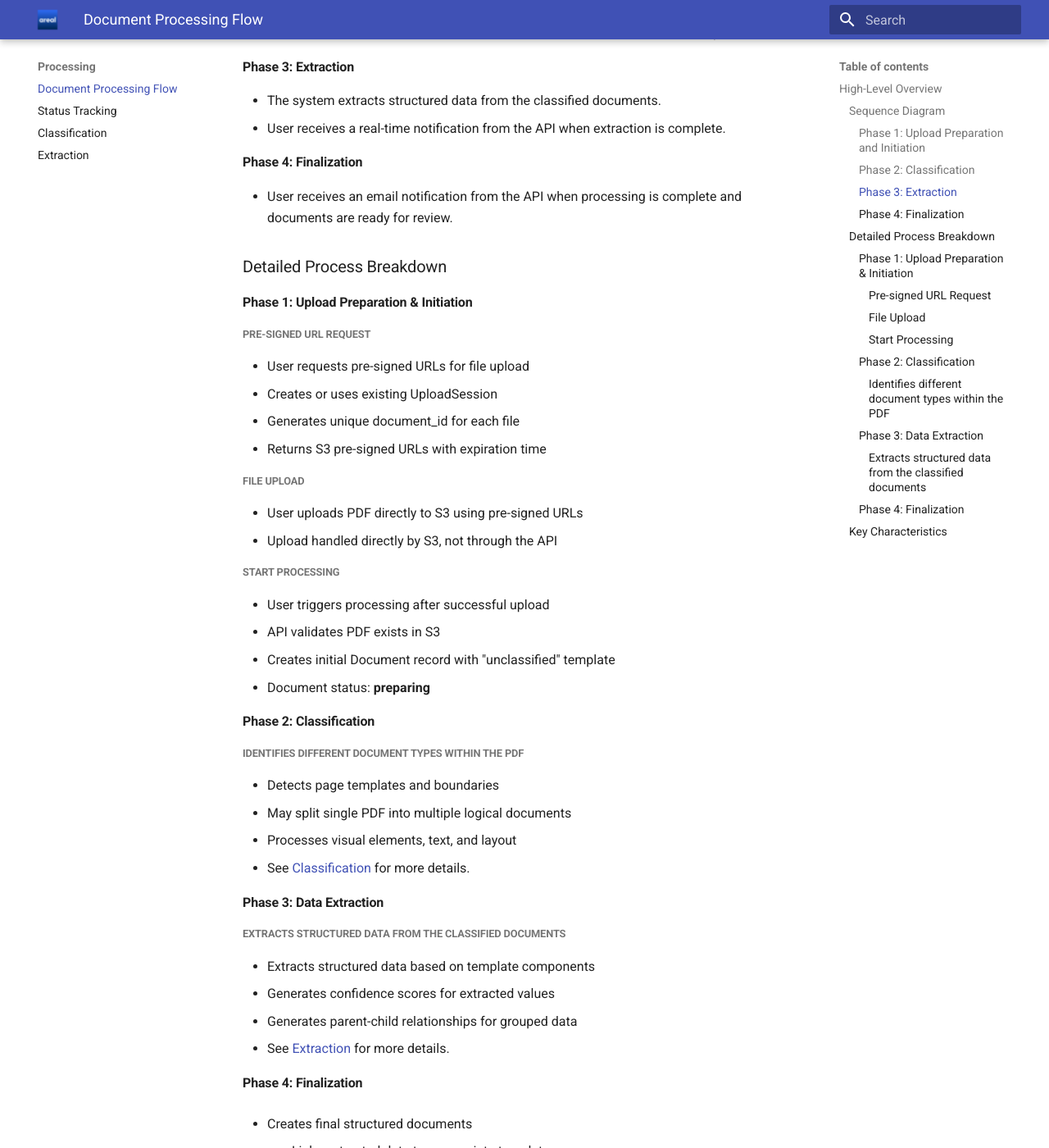
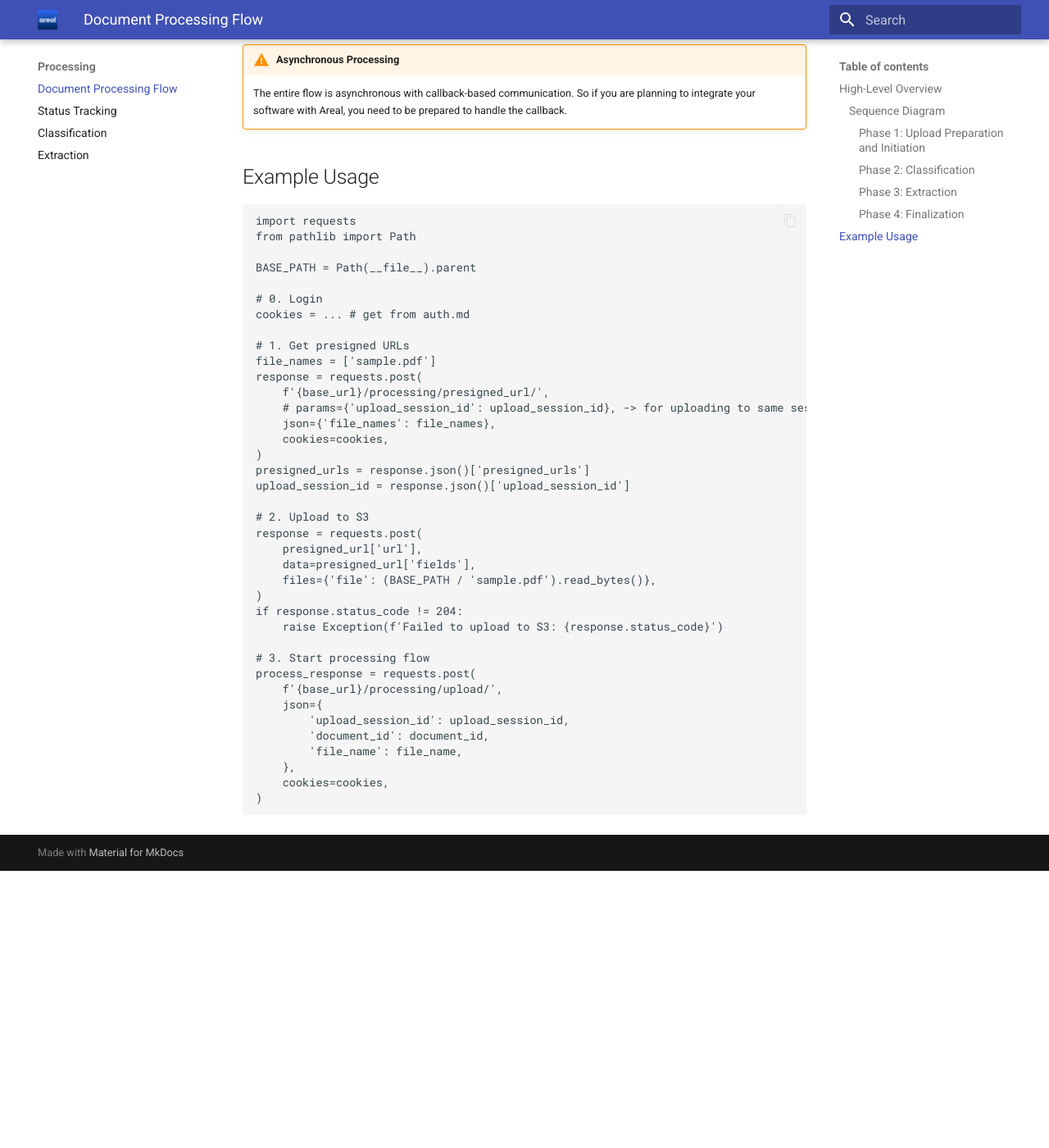
Before and after one commit to Arealai/areal-v2-docs, an MkDocs documentation site: the page built from docs/processing/index.md, in a window 1280 px wide and 1400 px high, scrolled down 1782 px. Shown: the whole window at 82% size. Built offline with MkDocs 1.6.1 and Material for MkDocs 9.7.7, drawn with Linux system fonts in a browser that asks for light colours; after the commit the page ends 2844 px from its top, so only the background shows below that; some of the changed text lies outside the part shown.

````diff
--- a/docs/processing/index.md
+++ b/docs/processing/index.md
@@ -5,17 +5,6 @@
 ## High-Level Overview
 
 The document processing flow transforms a single uploaded PDF into multiple classified documents with extracted structured data. This process involves several microservices working together to analyze, classify, and extract information from mortgage documents.
-
-!!! tip "In a hurry?"
-    Jump to the Dockerfile below 👇.
-
-!!! info "Info Title"
-    This is an info box. You can use it to highlight information.
-
-
-???+ note "Click to expand for more details"
-    Here is some additional information that is hidden by default.
-
 
 ### Sequence Diagram
 
@@ -59,84 +48,65 @@
 ```
 
 #### Phase 1: Upload Preparation and Initiation
-- User requests pre-signed URLs to upload documents.
-- User uploads PDF(s) directly to S3 using the provided URLs.
-- User tells the system to start processing the uploaded document(s).
+1. User requests pre-signed URLs to upload documents. See [Upload Preparation](https://dev-api.v2.areal.ai/api/v2/docs#/processing/api_views_processing_get_presigned_url)
+2. User uploads PDF(s) directly to S3 using the provided URLs.
+3. User tells the system to start processing the uploaded document(s). See [Start Processing](https://dev-api.v2.areal.ai/api/v2/docs#/processing/api_views_processing_start_processing)
 
 #### Phase 2: Classification
 - The system analyzes the uploaded PDF(s) and classifies the document types.
 - User receives a real-time notification from the API when classification is complete.
+- See [Classification](classification.md) section for details.
 
 #### Phase 3: Extraction
 - The system extracts structured data from the classified documents.
 - User receives a real-time notification from the API when extraction is complete.
+- See [Extraction](extraction.md) section for details.
 
 #### Phase 4: Finalization
 - User receives an email notification from the API when processing is complete and documents are ready for review.
 
-### Detailed Process Breakdown
+!!! warning "Asynchronous Processing"
+    The entire flow is asynchronous with callback-based communication. So if you are planning to integrate your software with Areal, you need to be prepared to handle the callback.
 
-#### Phase 1: Upload Preparation & Initiation
+## Example Usage
 
-##### Pre-signed URL Request
+```python
+import requests
+from pathlib import Path
 
-- User requests pre-signed URLs for file upload
-- Creates or uses existing UploadSession
-- Generates unique document_id for each file
-- Returns S3 pre-signed URLs with expiration time
+BASE_PATH = Path(__file__).parent
 
-##### File Upload
+# 0. Login
+cookies = ... # get from auth.md
 
-- User uploads PDF directly to S3 using pre-signed URLs
-- Upload handled directly by S3, not through the API
+# 1. Get presigned URLs
+file_names = ['sample.pdf']
+response = requests.post(
+    f'{base_url}/processing/presigned_url/',
+    # params={'upload_session_id': upload_session_id}, -> for uploading to same session
+    json={'file_names': file_names},
+    cookies=cookies,
+)
+presigned_urls = response.json()['presigned_urls']
+upload_session_id = response.json()['upload_session_id']
 
-##### Start Processing
+# 2. Upload to S3
+response = requests.post(
+    presigned_url['url'],
+    data=presigned_url['fields'],
+    files={'file': (BASE_PATH / 'sample.pdf').read_bytes()},
+)
+if response.status_code != 204:
+    raise Exception(f'Failed to upload to S3: {response.status_code}')
 
-- User triggers processing after successful upload
-- API validates PDF exists in S3
-- Creates initial Document record with "unclassified" template
-- Document status: **preparing**
-
-
-#### Phase 2: Classification
-
-##### Identifies different document types within the PDF
-
-- Detects page templates and boundaries
-- May split single PDF into multiple logical documents
-- Processes visual elements, text, and layout
-- See [Classification](classification.md) for more details.
-
-#### Phase 3: Data Extraction
-
-##### Extracts structured data from the classified documents
-
-- Extracts structured data based on template components
-- Generates confidence scores for extracted values
-- Generates parent-child relationships for grouped data
-- See [Extraction](extraction.md) for more details.
-
-#### Phase 4: Finalization
-
-- Creates final structured documents
-    - Links extracted data to appropriate templates
-    - Establishes component relationships
-    - Sets document status to **completed**
-    - Prepares data for frontend consumption
-
-- Completes the processing workflow
-    - Sends email notification to user
-    - Updates WebSocket clients with completion status
-    - Updates loan information if applicable
-    - Triggers any configured automation (like Copilot)
-     - See [Status Tracking](status.md) for more details.
-
-### Key Characteristics
-
-- **Asynchronous Processing**: The entire flow is asynchronous with callback-based communication
-- **Microservice Architecture**: Classification and extraction are handled by separate services
-- **Multiple Documents**: A single PDF can result in multiple classified documents
-- **Template-Based**: Each document is associated with a template that defines expected components
-- **Real-time Updates**: WebSocket notifications keep the frontend updated throughout the process
-- **Error Handling**: Comprehensive error handling with email notifications for failures
-- **Scalable**: Services can process multiple documents concurrently
+# 3. Start processing flow
+process_response = requests.post(
+    f'{base_url}/processing/upload/',
+    json={
+        'upload_session_id': upload_session_id,
+        'document_id': document_id,
+        'file_name': file_name,
+    },
+    cookies=cookies,
+)
+```
--- a/mkdocs.yml
+++ b/mkdocs.yml
@@ -10,13 +10,17 @@
     - search.highlight
     - search.share
     - content.code.copy
+    - content.code.select
+    - content.code.annotate
 
   logo: assets/logo.png
-  # favicon: assets/favicon.png
+  favicon: assets/logo.png
 
 markdown_extensions:
   - admonition
   - pymdownx.details
+  - pymdownx.inlinehilite
+  - pymdownx.snippets
 
 plugins:
   - search
````
